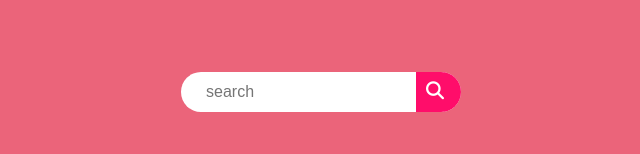
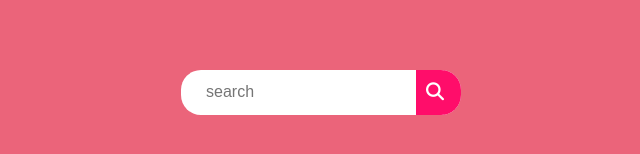
Before and after one commit to mabuhebil/Search-Box, a plain HTML site: page index.html in a window 1280 px wide. Shown: the part 308-462 px from the top of the page, 319-959 px from the left. Drawn offline with Linux system fonts and the light colour scheme.

Commit message:
finalupdate

```diff
--- a/index.html
+++ b/index.html
@@ -13,11 +13,12 @@
 
     <div class="continer">
         <input type="checkbox" id="check">
+        <div class="search-box">
+            <input type="text" placeholder="search" class="mainInput">
+        </div>
         <label for="check">
             <i class="fa-solid fa-magnifying-glass"></i>
         </label>
-        <input type="text" placeholder="search" class="mainInput">
-
     </div>
 
 </body>
--- a/style.css
+++ b/style.css
@@ -16,12 +16,44 @@ body {
 .continer {
     position: relative;
     display: flex;
+    align-items: center;
+}
+
+.continer .search-box {
+    position: relative;
+    width: 300px;
+    height: 45px;
+    width: 280px;
+    transition: all 0.5s ease;
+}
+
+#check:checked~.search-box {
+    display: none;
+    overflow: hidden;
+}
+
+#check:checked~label {
+    border-radius: 50%;
+}
+
+#check:checked~label i {
+    padding-left: 4px;
+}
+
+.continer .search-box .mainInput {
+    position: absolute;
+    border: none;
+    outline: none;
+    height: 100%;
+    width: 100%;
+    border-radius: 20px;
+    color: black;
 }
 
 .continer label {
     position: absolute;
     right: 0;
-    height: 100%;
+    height: 45px;
     width: 45px;
     background-color: #ff0d6a;
     border-radius: 0 20px 20px 0
@@ -31,18 +63,10 @@ body {
     position: absolute;
     color: white;
     font-size: 18px;
-    top: 10px;
+    top: 13px;
     left: 10px;
 }
 
-.continer input {
-    border: none;
-    outline: none;
-    height: 40px;
-    width: 280px;
-    border-radius: 20px;
-    color: black;
-}
 
 .continer input::placeholder {
     padding-left: 25px;
@@ -53,6 +77,13 @@ body {
     display: none;
 }
 
-#check:checked~.mainInput {
+
+
+/*
+#check:checked~input.mainInput {
     display: none;
 }
+
+#check:checked~label {
+    border-radius: 50%;
+}
```
